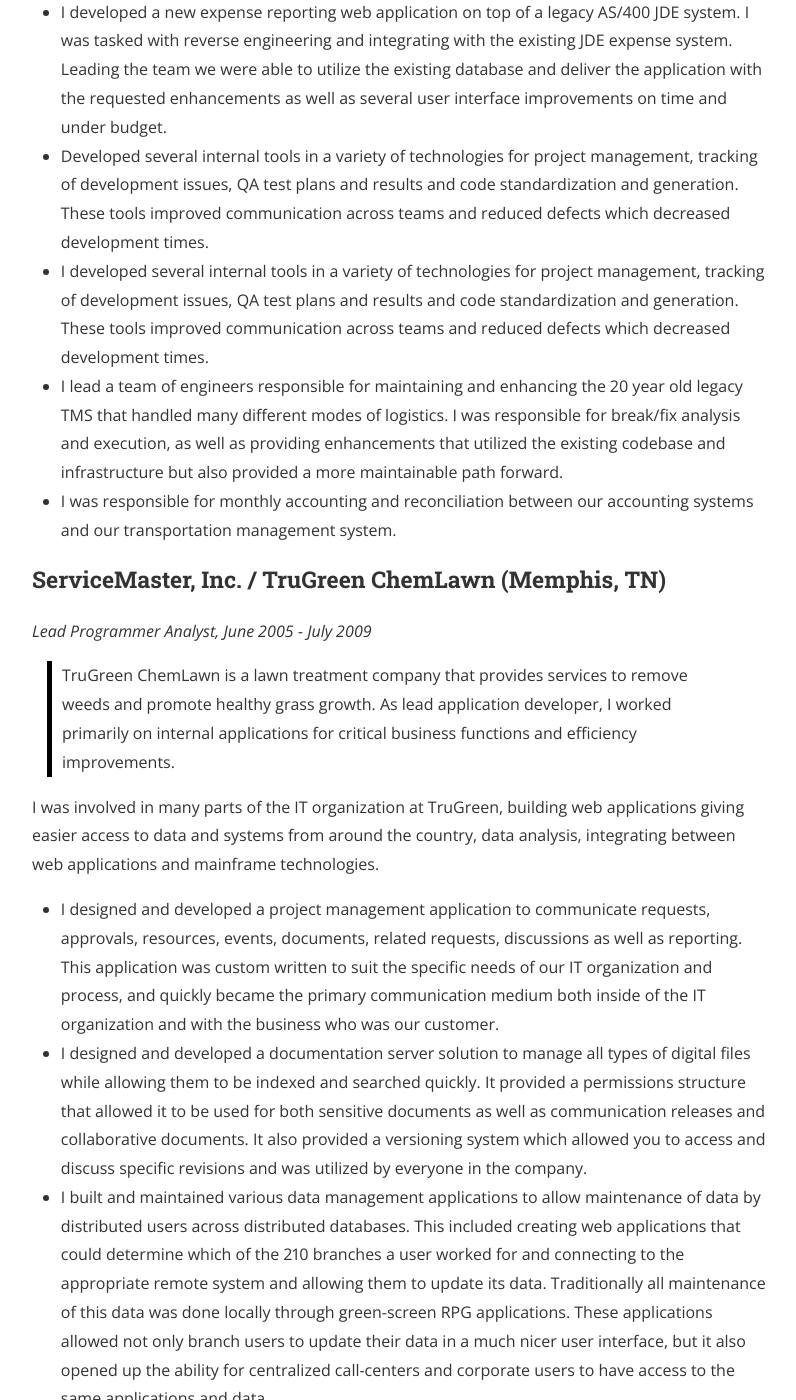
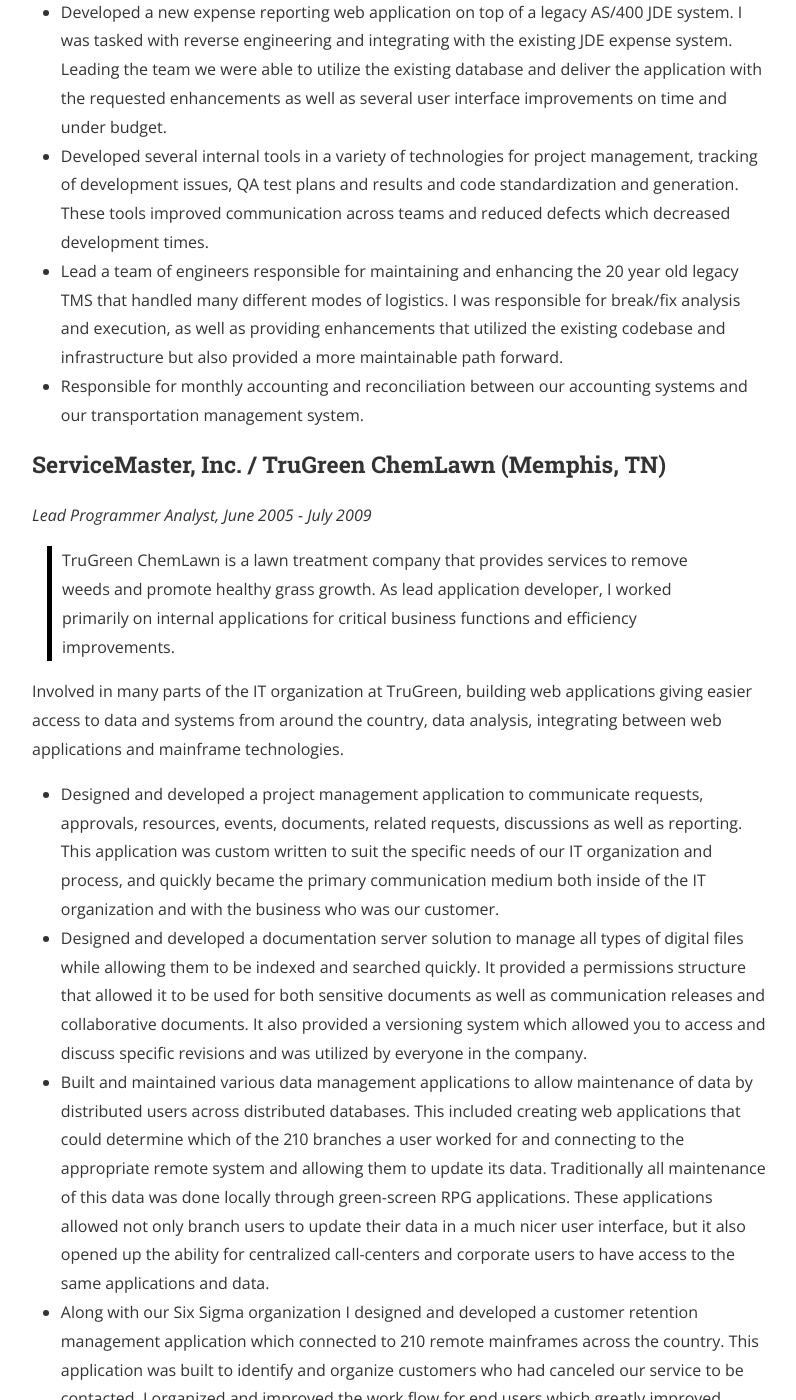
Before and after one commit to ryanguill/ryanguill.github.io, a Jekyll site: the page built from resume.html, in a window 1280 px wide and 1400 px high, scrolled down 4182 px. Shown: the whole window, without its empty margins (240-1036 px from the left). Built offline with Jekyll 4.4.1, drawn with Linux system fonts in a browser that asks for light colours; nearby versions of some CDN libraries; a style sheet for code colours, icons or effects is not loaded; some of the changed text lies outside the part shown.

Commit message:
resume tweaks

```diff
--- a/resume.html
+++ b/resume.html
@@ -95,11 +95,11 @@
 
 <p>A few of my projects included:
 <ul>
-  <li>I built an application to handle a land rush of over a thousand enthusiasts all trying to get the best parking spaces for the paddock of an event at the same time.</li>
-  <li>I managed and implemented the transition of a 10+yo colocated stack into AWS</li>
-  <li>I implemented Redash, democratizing access to data, and exposing crucial insights into the business allowing us to make data driven decisions, monitor success of new and improved features, and understand our customers and how they utilize the system.</li>
-  <li>I built a system to manage on site registration and check in at events, managing who is there, their crew and guests, validation of their credentials and business rules for organizations to manage their event day.</li>
-  <li>I implemented a support funnel that allowed customers to find the answers they needed, or put them in touch with the right person to help. This reduced the support burden in our organization by over 80%.</li>
+  <li>Built an application to handle a land rush of over a thousand enthusiasts all trying to get the best parking spaces for the paddock of an event at the same time.</li>
+  <li>Managed and implemented the transition of a 10+yo colocated stack into AWS</li>
+  <li>Implemented Redash, democratizing access to data, and exposing crucial insights into the business allowing us to make data driven decisions, monitor success of new and improved features, and understand our customers and how they utilize the system.</li>
+  <li>Built a system to manage on site registration and check in at events, managing who is there, their crew and guests, validation of their credentials and business rules for organizations to manage their event day.</li>
+  <li>Implemented a support funnel that allowed customers to find the answers they needed, or put them in touch with the right person to help. This reduced the support burden in our organization by over 80%.</li>
 </ul>
 </p>
 
@@ -117,11 +117,11 @@
 
 <p>A few of my projects included:
 <ul>
-	<li>I developed a custom websocket server to power a meeting space application allowing users to collaborate on 3D objects in real-time.  The server provided multiple rooms, an algorithm to choose an appropriate host and presenter capabilities.</li>
-	<li>I developed and maintained a patient survey system for an oncology research facility.  The surveys were controlled using a versioning system that allowed for tracing the history of the changes to the surveys but also allowing for reproducibility of the survey so that answers could be correlated with the exact set of questions the patient received.</li>
-	<li>I maintained and enhanced an existing external system for managing marathon and other running events hosted on AWS.  Responsible for developing new capabilities of the system as well as research and maintenance.</li>
-	<li>I maintained and enhanced a system for a Fortune 100 external client that tracked their marketing project budgets, allowing them to categorize and track their overall spend, find funds allocated but not spent and report across their entire organization.</li>
-	<li>I designed and developed a scheduling application for a local school system that faculty could use to assign and notify students for a flexible time period each day for enrichment or intervention.</li>
+	<li>Developed a custom websocket server to power a meeting space application allowing users to collaborate on 3D objects in real-time.  The server provided multiple rooms, an algorithm to choose an appropriate host and presenter capabilities.</li>
+	<li>Developed and maintained a patient survey system for an oncology research facility.  The surveys were controlled using a versioning system that allowed for tracing the history of the changes to the surveys but also allowing for reproducibility of the survey so that answers could be correlated with the exact set of questions the patient received.</li>
+	<li>Maintained and enhanced an existing external system for managing marathon and other running events hosted on AWS.  Responsible for developing new capabilities of the system as well as research and maintenance.</li>
+	<li>Maintained and enhanced a system for a Fortune 100 external client that tracked their marketing project budgets, allowing them to categorize and track their overall spend, find funds allocated but not spent and report across their entire organization.</li>
+	<li>Designed and developed a scheduling application for a local school system that faculty could use to assign and notify students for a flexible time period each day for enrichment or intervention.</li>
 </ul>
 </p>
 
@@ -139,12 +139,11 @@
 
 <p>Some of my projects there included:
 <ul>
-<li>I designed and developed an external customer facing portal system that had several modules which allowed for customer managed data applications to provide and receive data from the company, visibility of their shipments across the supply chain and other reporting. This system integrated with several transportation and warehousing systems, developed both internally and externally. </li>
-<li>I developed a new expense reporting web application on top of a legacy AS/400 JDE system. I was tasked with reverse engineering and integrating with the existing JDE expense system. Leading the team we were able to utilize the existing database and deliver the application with the requested enhancements as well as several user interface improvements on time and under budget.</li>
+<li>Designed and developed an external customer facing portal system that had several modules which allowed for customer managed data applications to provide and receive data from the company, visibility of their shipments across the supply chain and other reporting. This system integrated with several transportation and warehousing systems, developed both internally and externally. </li>
+<li>Developed a new expense reporting web application on top of a legacy AS/400 JDE system. I was tasked with reverse engineering and integrating with the existing JDE expense system. Leading the team we were able to utilize the existing database and deliver the application with the requested enhancements as well as several user interface improvements on time and under budget.</li>
 <li>Developed several internal tools in a variety of technologies for project management, tracking of development issues, QA test plans and results and code standardization and generation. These tools improved communication across teams and reduced defects which decreased development times.</li>
-<li>I developed several internal tools in a variety of technologies for project management, tracking of development issues, QA test plans and results and code standardization and generation. These tools improved communication across teams and reduced defects which decreased development times.</li>
-<li>I lead a team of engineers responsible for maintaining and enhancing the 20 year old legacy TMS that handled many different modes of logistics. I was responsible for break/fix analysis and execution, as well as providing enhancements that utilized the existing codebase and infrastructure but also provided a more maintainable path forward.</li>
-<li>I was responsible for monthly accounting and reconciliation between our accounting systems and our transportation management system.</li>
+<li>Lead a team of engineers responsible for maintaining and enhancing the 20 year old legacy TMS that handled many different modes of logistics. I was responsible for break/fix analysis and execution, as well as providing enhancements that utilized the existing codebase and infrastructure but also provided a more maintainable path forward.</li>
+<li>Responsible for monthly accounting and reconciliation between our accounting systems and our transportation management system.</li>
 </ul>
 </p>
 
@@ -158,18 +157,15 @@
   <p>TruGreen ChemLawn is a lawn treatment company that provides services to remove weeds and promote healthy grass growth. As lead application developer, I worked primarily on internal applications for critical business functions and efficiency improvements.</p>
 </blockquote>
 
-<p>I was involved in many parts of the IT organization at TruGreen, building web applications giving easier access to data and systems from around the country, data analysis, integrating between web applications and mainframe technologies.</p>
+<p>Involved in many parts of the IT organization at TruGreen, building web applications giving easier access to data and systems from around the country, data analysis, integrating between web applications and mainframe technologies.</p>
 
 <ul>
-<li>I designed and developed a project management application to communicate requests, approvals, resources, events, documents, related requests, discussions as well as reporting. This application was custom written to suit the specific needs of our IT organization and process, and quickly became the primary communication medium both inside of the IT organization and with the business who was our customer.</li>
-<li>I designed and developed a documentation server solution to manage all types of digital files while allowing them to be indexed and searched quickly. It provided a permissions structure that allowed it to be used for both sensitive documents as well as communication releases and collaborative documents. It also provided a versioning system which allowed you to access and discuss specific revisions and was utilized by everyone in the company.</li>
-<li>I built and maintained various data management applications to allow maintenance of data by distributed users across distributed databases. This included creating web applications that could determine which of the 210 branches a user worked for and connecting to the appropriate remote system and allowing them to update its data. Traditionally all maintenance of this data was done locally through green-screen RPG applications. These applications allowed not only branch users to update their data in a much nicer user interface, but it also opened up the ability for centralized call-centers and corporate users to have access to the same applications and data.</li>
+<li>Designed and developed a project management application to communicate requests, approvals, resources, events, documents, related requests, discussions as well as reporting. This application was custom written to suit the specific needs of our IT organization and process, and quickly became the primary communication medium both inside of the IT organization and with the business who was our customer.</li>
+<li>Designed and developed a documentation server solution to manage all types of digital files while allowing them to be indexed and searched quickly. It provided a permissions structure that allowed it to be used for both sensitive documents as well as communication releases and collaborative documents. It also provided a versioning system which allowed you to access and discuss specific revisions and was utilized by everyone in the company.</li>
+<li>Built and maintained various data management applications to allow maintenance of data by distributed users across distributed databases. This included creating web applications that could determine which of the 210 branches a user worked for and connecting to the appropriate remote system and allowing them to update its data. Traditionally all maintenance of this data was done locally through green-screen RPG applications. These applications allowed not only branch users to update their data in a much nicer user interface, but it also opened up the ability for centralized call-centers and corporate users to have access to the same applications and data.</li>
 <li>Along with our Six Sigma organization I designed and developed a customer retention management application which connected to 210 remote mainframes across the country. This application was built to identify and organize customers who had canceled our service to be contacted. I organized and improved the work flow for end users which greatly improved productivity and customer retention. After the first year, analysis showed that it had already saved the company $1.5M.</li>
-<li>I performed data analysis on marketing data sets to identify prospective customers as well as on customer data for customer research and application support and debugging.</li>
+<li>Performed data analysis on marketing data sets to identify prospective customers as well as on customer data for customer research and application support and debugging.</li>
 </ul>
-
-
-
 
 <p>
 <a href="https://ryanguill.com">https:/ryanguill.com</a> <br>
```
